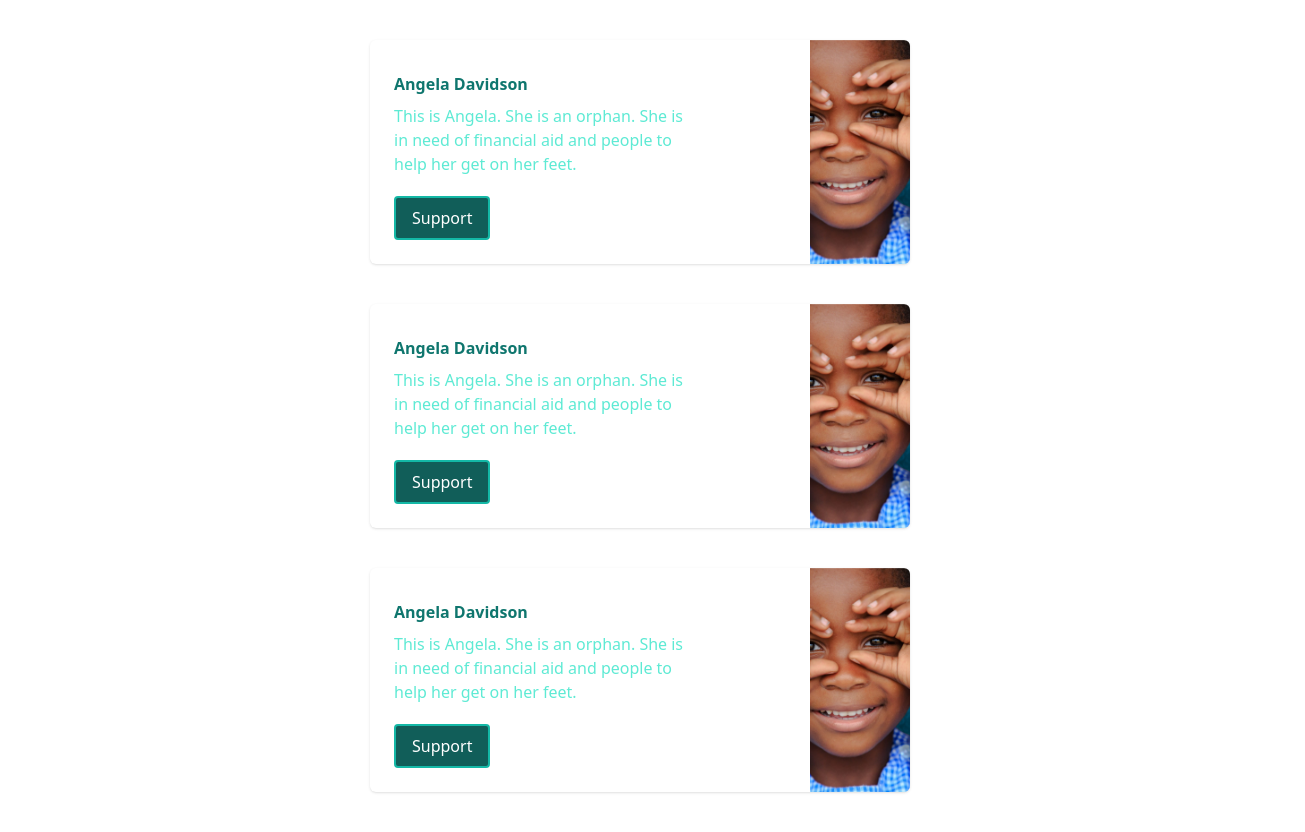
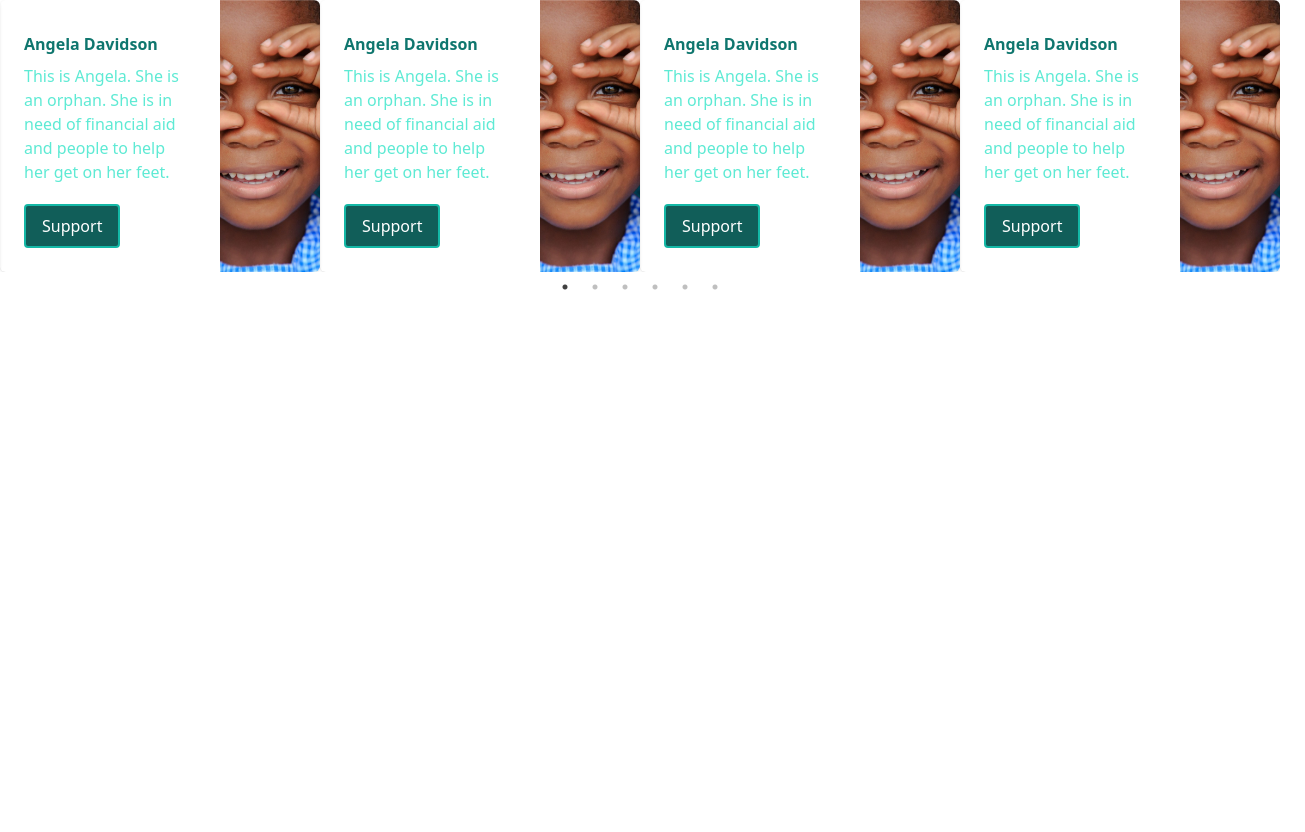
Before and after one commit to peteCoder/twitter_clone_nextJS, a Next.js app: page / in a window 1280 px wide. Shown: the whole page, 1305 px wide, since content can reach past the window. After the commit the page ends 800 px from the top, so only its background shows below. Built offline with nearby package versions, Linux system fonts and the light colour scheme.

Commit message:
second commit

```diff
--- a/components/Sidebar.js
+++ b/components/Sidebar.js
@@ -2,7 +2,8 @@ import React from 'react'
 
 function Sidebar() {
   return (
-    <div className="flex m-10 shadow flex-col-reverse max-w-[200px] md:flex-row p-6 relative md:max-w-[540px] mx-auto  overflow-hidden rounded-md">
+        <div>
+            <div className="flex shadow flex-col-reverse md:flex-row p-6 relative overflow-hidden rounded-md">
                 <div>
                     <h1 className="font-sans text-center md:text-left max-w-30 m-auto font-bold text-teal-700 my-2">Angela Davidson</h1>
                     <p className='md:max-w-[60%] text-teal-300 md:mr-auto text-center md:text-left'>
@@ -13,6 +14,8 @@ function Sidebar() {
                 </div>
                 <img className='md:object-cover h-[90px] mx-auto max-w-[90px] md:max-w-[200px] rounded-[50%] md:rounded-none md:absolute md:top-0 md:right-0 md:h-full ' src="/child.jpg" alt="baby" width={100} height={100}/>
             </div>
+        </div>
+
 
 
   )
--- a/package.json
+++ b/package.json
@@ -11,7 +11,9 @@
   "dependencies": {
     "next": "12.1.0",
     "react": "17.0.2",
-    "react-dom": "17.0.2"
+    "react-dom": "17.0.2",
+    "react-slick": "^0.28.1",
+    "slick-carousel": "^1.8.1"
   },
   "devDependencies": {
     "autoprefixer": "^10.4.2",
--- a/pages/index.js
+++ b/pages/index.js
@@ -1,18 +1,34 @@
 import Head from 'next/head';
-import Image from 'next/image';
+// import Image from 'next/image';
 import Sidebar from '../components/Sidebar';
-import Baby from '../public/child.jpg';
+import "slick-carousel/slick/slick.css";
+import "slick-carousel/slick/slick-theme.css";
+import Slider from "react-slick";
 
 
 export default function Home() {
+  let settings = {
+    dots: true,
+    infinite: true,
+    speed: 500,
+    slidesToShow: 4,
+    slidesToScroll: 1,
+    autoplay: true,
+  }
   return (
     <>
       <Head>
         <title>Love</title>
       </Head>
-      <Sidebar/>
-      <Sidebar/>
-      <Sidebar/>
+      <Slider {...settings}>
+        <Sidebar/>
+        <Sidebar/>
+        <Sidebar/>
+        <Sidebar/>
+        <Sidebar/>
+        <Sidebar/>
+      </Slider>
+
     </>
 
 
```
Also changed, not shown: 1 other file (tests, documents, lock files or other folders). Lines whose indentation alone changed are shown as unchanged.
